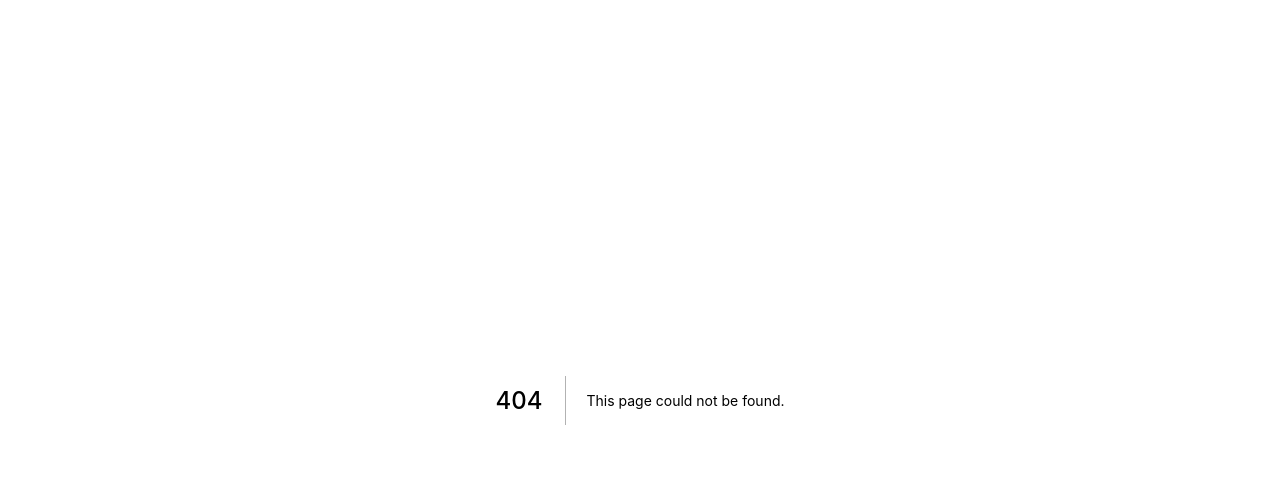
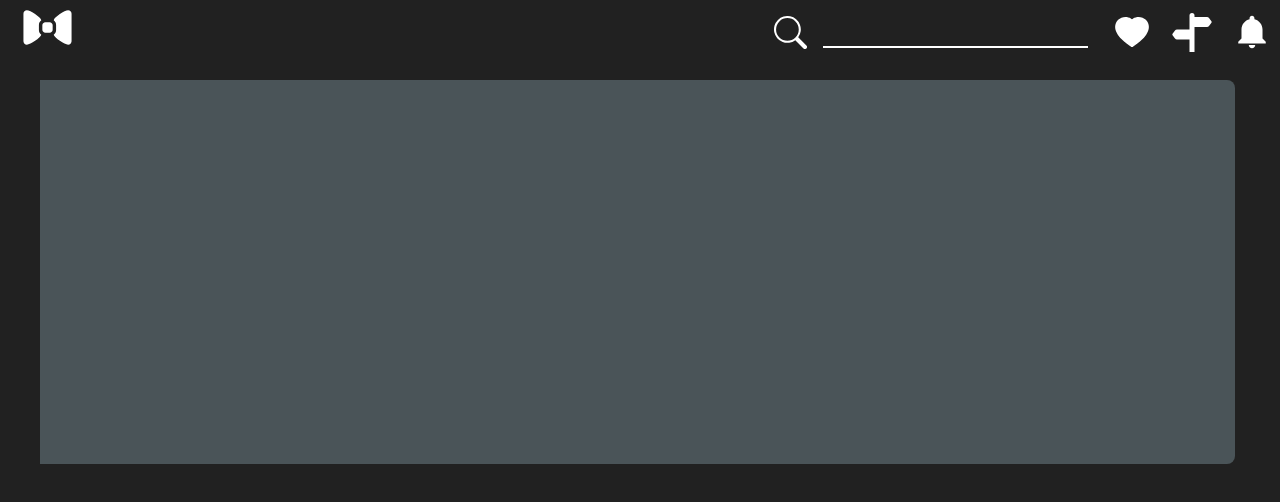
Before and after one commit to Extreme-ly/mantis, a Next.js app: page /posts in a window 1280 px wide. Before the commit this address had no page. Shown: the top 502 px of the page. Built offline with nearby package versions, Linux system fonts and the light colour scheme.

Commit message:
/posts route

```diff
--- /dev/null
+++ b/components/Navbar.tsx
@@ -0,0 +1,25 @@
+import { AiFillHeart } from 'react-icons/ai'
+import { IoMdBowtie, IoMdNotifications } from 'react-icons/io'
+import { BsSearch, BsSignpostSplitFill } from 'react-icons/bs'
+
+import React, { ReactElement } from 'react'
+
+export default function Navbar(): ReactElement {
+    return (
+        <div className="absolute w-screen">
+
+            <div className="flex justify-start absolute w-screen">
+              <a href="/posts" className="ml-5"><IoMdBowtie size="55" color="white" /></a>
+            </div>
+
+            <div className="flex justify-end absolute w-screen">
+              <button className="m-4 mr-2 "><BsSearch color="white" size="33" /></button>
+              <input type="text" className="w-30 h-7 mt-5 ml-2 mr-3 bg-transparent border-b-2 border-white text-white text-xl" />
+
+              <a className="m-3 mr-2 " href="#"><AiFillHeart color="white" size="40" /></a>
+              <a className="m-3 mr-2 " href="/posts"><BsSignpostSplitFill color="white" size="40" /></a>
+              <a className="m-3 mr-2" href="#"><IoMdNotifications color="white" size="40" /></a>
+            </div>
+        </div>
+    )
+}
--- a/pages/api/posts.ts
+++ b/pages/api/posts.ts
@@ -15,10 +15,10 @@ const data = [
     title: "How To Tie A Knot", author: "Ari Gibson", date: "29th july 2019", content: "Lorem ipsum dolor sit amet, consectetur adipiscing elit. Nulla sodales tincidunt porta. Nullam et ligula rutrum, mattis velit eu, pellentesque metus. Ut lacinia tellus a finibus tempor. Etiam tortor ligula, convallis nec maximus eget, gravida vel purus. Proin viverra non mauris malesuada varius. Ut pulvinar, sem ut sagittis efficitur, leo dui varius orci, ac sodales arcu neque id purus. Aenean imperdiet libero commodo ex pulvinar, ac elementum sapien luctus. Cras suscipit vitae est id imperdiet. Aenean pulvinar orci sed orci tincidunt posuere. Maecenas pulvinar diam quam, sit amet ultrices lacus sagittis quis. Phasellus vel rhoncus magna. Curabitur aliquam vel quam eu tempus. Duis in nibh vel nibh volutpat fringilla eget eget augue.", preview: "Lorem Ipsum Mai Tai Yu Waiton", views: 100, id: 0
   },
   {
-    title: "The Art Of Origami", author: "Ari Gibson", date: "29th july 2019", content: "Lorem ipsum dolor sit amet, consectetur adipiscing elit. Nulla sodales tincidunt porta. Nullam et ligula rutrum, mattis velit eu, pellentesque metus. Ut lacinia tellus a finibus tempor. Etiam tortor ligula, convallis nec maximus eget, gravida vel purus. Proin viverra non mauris malesuada varius. Ut pulvinar, sem ut sagittis efficitur, leo dui varius orci, ac sodales arcu neque id purus. Aenean imperdiet libero commodo ex pulvinar, ac elementum sapien luctus. Cras suscipit vitae est id imperdiet. Aenean pulvinar orci sed orci tincidunt posuere. Maecenas pulvinar diam quam, sit amet ultrices lacus sagittis quis. Phasellus vel rhoncus magna. Curabitur aliquam vel quam eu tempus. Duis in nibh vel nibh volutpat fringilla eget eget augue.", preview: "Lorem Ipsum Mai Tai Yu Waiton", views: 500,  id: 1
+    title: "The Art Of Origami", author: "Galvald Monsterrio", date: "29th july 2019", content: "Lorem ipsum dolor sit amet, consectetur adipiscing elit. Nulla sodales tincidunt porta. Nullam et ligula rutrum, mattis velit eu, pellentesque metus. Ut lacinia tellus a finibus tempor. Etiam tortor ligula, convallis nec maximus eget, gravida vel purus. Proin viverra non mauris malesuada varius. Ut pulvinar, sem ut sagittis efficitur, leo dui varius orci, ac sodales arcu neque id purus. Aenean imperdiet libero commodo ex pulvinar, ac elementum sapien luctus. Cras suscipit vitae est id imperdiet. Aenean pulvinar orci sed orci tincidunt posuere. Maecenas pulvinar diam quam, sit amet ultrices lacus sagittis quis. Phasellus vel rhoncus magna. Curabitur aliquam vel quam eu tempus. Duis in nibh vel nibh volutpat fringilla eget eget augue.", preview: "Lorem Ipsum Mai Tai Yu Waiton", views: 500,  id: 1
   },
   {
-    title: "Orange Flavoured Popsicles", author: "Ari Gibson", date: "29th july 2019", content: "Lorem ipsum dolor sit amet, consectetur adipiscing elit. Nulla sodales tincidunt porta. Nullam et ligula rutrum, mattis velit eu, pellentesque metus. Ut lacinia tellus a finibus tempor. Etiam tortor ligula, convallis nec maximus eget, gravida vel purus. Proin viverra non mauris malesuada varius. Ut pulvinar, sem ut sagittis efficitur, leo dui varius orci, ac sodales arcu neque id purus. Aenean imperdiet libero commodo ex pulvinar, ac elementum sapien luctus. Cras suscipit vitae est id imperdiet. Aenean pulvinar orci sed orci tincidunt posuere. Maecenas pulvinar diam quam, sit amet ultrices lacus sagittis quis. Phasellus vel rhoncus magna. Curabitur aliquam vel quam eu tempus. Duis in nibh vel nibh volutpat fringilla eget eget augue.", preview: "Lorem Ipsum Mai Tai Yu Waiton", views: 1, id: 2
+    title: "Orange Flavoured Popsicles", author: "Melissa Fumero", date: "29th july 2019", content: "Lorem ipsum dolor sit amet, consectetur adipiscing elit. Nulla sodales tincidunt porta. Nullam et ligula rutrum, mattis velit eu, pellentesque metus. Ut lacinia tellus a finibus tempor. Etiam tortor ligula, convallis nec maximus eget, gravida vel purus. Proin viverra non mauris malesuada varius. Ut pulvinar, sem ut sagittis efficitur, leo dui varius orci, ac sodales arcu neque id purus. Aenean imperdiet libero commodo ex pulvinar, ac elementum sapien luctus. Cras suscipit vitae est id imperdiet. Aenean pulvinar orci sed orci tincidunt posuere. Maecenas pulvinar diam quam, sit amet ultrices lacus sagittis quis. Phasellus vel rhoncus magna. Curabitur aliquam vel quam eu tempus. Duis in nibh vel nibh volutpat fringilla eget eget augue.", preview: "Lorem Ipsum Mai Tai Yu Waiton", views: 1, id: 2
   },
 ]
 export default function handler(
--- a/pages/index.tsx
+++ b/pages/index.tsx
@@ -1,34 +1,7 @@
 import type { NextPage } from 'next'
 import Image from 'next/image'
 import headBackground from '../public/simon-berger-unsplash.jpeg'
-import blogPostOne from '../public/mathew-macquarrie-unsplash.jpeg'
-import { AiFillHeart } from 'react-icons/ai'
-import { IoMdBowtie, IoMdNotifications } from 'react-icons/io'
-import { BsSearch } from 'react-icons/bs'
-import { FaShoppingCart } from 'react-icons/fa'
-
-
-// const BlogPosts: NextPage = ({posts}) => {
-//   return (
-//     <>
-//      { posts.map((post)) => (
-//       <div className="border-black border-2">
-//         <div className="flex justify-end w-screen absolute m-5 mt-0">
-//           <Image src={blogPostOne} width="300px" height="240px"/>
-//         </div>
-//         <div className="flex flex-wrap justify-start w-screen absolute">
-//             <span className="relative w-screen text-gray">{ post.date }</span>
-//             <span className="relative w-screen text-gray">{ post.author}</span>
-
-//             <div className="mt-10 lg:w-160 md:w-70 sm:w-30 h-50 text-black hover:text-blue-400">
-//               <a className="relative" href="/posts/1">Lorem ipsum dolor sit amet, consectetur adipiscing elit. Nulla sodales tincidunt porta. Nullam et ligula rutrum, mattis velit eu, pellentesque metus. Ut lacinia tellus a finibus tempor. Etiam tortor ligula, convallis nec maximus eget, gravida vel purus. Proin viverra non mauris malesuada varius. Ut pulvinar, sem ut sagittis efficitur, leo dui varius orci, ac sodales arcu neque id purus. Aenean imperdiet libero commodo ex pulvinar, ac elementum sapien luctus. Cras suscipit vitae est id imperdiet. Aenean pulvinar orci sed orci tincidunt posuere. Maecenas pulvinar diam quam, sit amet ultrices lacus sagittis quis. Phasellus vel rhoncus magna. Curabitur aliquam vel quam eu tempus. Duis in nibh vel nibh volutpat fringilla eget eget augue.</a>
-//             </div>
-//         </div>
-//       </div>
-//      )}
-//     </>
-
-// }
+import Navbar from '../components/Navbar'
 
 const Home: NextPage = ({posts}) => {
   let mostViewedPost:number;
@@ -44,39 +17,15 @@ const Home: NextPage = ({posts}) => {
   return (
     <div>
       <div className="title-box">
-        <Image src={headBackground} alt="beach-image" height="2500px" className="w-screen absolute" />
+        <Image src={headBackground} alt="beach-image" height="2700px" className="w-screen absolute" />
 
-        <div className="flex justify-start absolute w-screen ml-10">
-          <a href="/"><IoMdBowtie size="55" color="white" /></a>
-        </div>
-
-        <div className="flex justify-end absolute w-screen">
-            <button className="text-3xl m-4 mr-2 "><BsSearch color="white" size="33" /></button>
-            <input type="text" className="w-30 h-7 mt-5 ml-2 mr-3 bg-transparent border-b-2 border-white text-white text-xl" />
-
-            <a className="text-3xl m-3 mr-2 "><AiFillHeart color="white" size="40" /></a>
-            <a className="text-3xl m-3 mr-2 "><FaShoppingCart color="white" size="40" /></a>
-            <a className="text-3xl m-3 mr-2 "><IoMdNotifications color="white" size="40" /></a>
-        </div>
+        <Navbar />
 
         <div className="section">
           <h1 className="text-mantis text-6xl title animate-fade">Mantis</h1>
           <p className="text-mantis-darker text-xl relative top-11">Welcome to the blog. Look at <a  href={`/posts/${mostViewedPost.id}`} className='text-blue-400'>{mostViewedPost.title}</a></p>
         </div>
       </div>
-      <div className="border-black border-2">
-          <div className="flex justify-end w-screen absolute m-5 mt-0">
-            <Image src={blogPostOne} width="300px" height="240px"/>
-          </div>
-          <div className="flex flex-wrap justify-start w-screen absolute">
-              <span className="relative w-screen text-gray">John Doe</span>
-              <span className="relative w-screen text-gray">26th February 2021</span>
-
-              <div className="mt-10 lg:w-160 md:w-70 sm:w-30 h-50 text-black hover:text-blue-400">
-                <a className="relative" href="/posts/1">Lorem ipsum dolor sit amet, consectetur adipiscing elit. Nulla sodales tincidunt porta. Nullam et ligula rutrum, mattis velit eu, pellentesque metus. Ut lacinia tellus a finibus tempor. Etiam tortor ligula, convallis nec maximus eget, gravida vel purus. Proin viverra non mauris malesuada varius. Ut pulvinar, sem ut sagittis efficitur, leo dui varius orci, ac sodales arcu neque id purus. Aenean imperdiet libero commodo ex pulvinar, ac elementum sapien luctus. Cras suscipit vitae est id imperdiet. Aenean pulvinar orci sed orci tincidunt posuere. Maecenas pulvinar diam quam, sit amet ultrices lacus sagittis quis. Phasellus vel rhoncus magna. Curabitur aliquam vel quam eu tempus. Duis in nibh vel nibh volutpat fringilla eget eget augue.</a>
-              </div>
-          </div>
-        </div>
     </div>
 
   )
--- /dev/null
+++ b/pages/posts.tsx
@@ -0,0 +1,28 @@
+import Navbar from "../components/Navbar"
+// import PostBox from "../components/postBox"
+import type { NextPage } from 'next'
+import { ReactElement } from "react"
+
+function PostBox(): ReactElement {
+    return (
+        <div className="flex">
+            <div className="w-5/6 h-96 bg-gray m-20 mr-0 ml-10">
+            </div>
+            <div className="w-32 h-96 bg-gray rounded-lg rounded-tl-none rounded-bl-none mt-20">
+
+            </div>
+        </div>
+    )
+}
+
+const PostPage: NextPage = () => {
+    return (
+        <div className="bg-black h-screen w-screen">
+            <Navbar />
+
+            <PostBox />
+        </div>
+    )
+}
+
+export default PostPage
```
Also changed, not shown: components/PostBox.tsx (added, +10 -0 lines).
